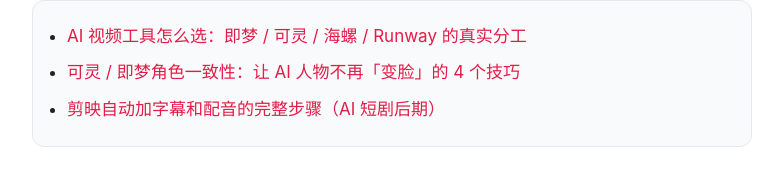
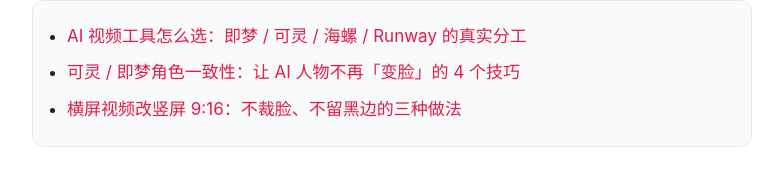
Before and after one commit to m664375988/duanju-yanjiu, a plain HTML site: page docs/posts/ai-duanju-mianfei-gongzuoliu.html in a window 1280 px wide. Shown: the part 2651-2825 px from the top of the page, without its empty margins (248-1031 px from the left). Drawn offline with Linux system fonts and the light colour scheme.

Commit message:
deploy: ai-duanju-mianfei-gongzuoliu.html

```diff
--- a/docs/posts/ai-duanju-mianfei-gongzuoliu.html
+++ b/docs/posts/ai-duanju-mianfei-gongzuoliu.html
@@ -128,7 +128,7 @@ footer.site{border-top:1px solid var(--line);color:var(--muted);font-size:13px;t
 
 
 <div class="tags" style="margin-top:30px"><span class="tag">AI短剧</span><span class="tag">免费额度</span><span class="tag">0元做短剧</span><span class="tag">即梦</span><span class="tag">可灵</span><span class="tag">海螺</span><span class="tag">剪映</span><span class="tag">额度轮换</span><span class="tag">AI视频工作流</span></div>
-<h2>相关阅读</h2><ul class="related"><li><a href="/duanju-yanjiu/posts/ai-shipin-gongju-duizhen.html">AI 视频工具怎么选：即梦 / 可灵 / 海螺 / Runway 的真实分工</a></li><li><a href="/duanju-yanjiu/posts/kelin-jue-se-yizhixing.html">可灵 / 即梦角色一致性：让 AI 人物不再「变脸」的 4 个技巧</a></li><li><a href="/duanju-yanjiu/posts/jianying-zimu-peiyin.html">剪映自动加字幕和配音的完整步骤（AI 短剧后期）</a></li></ul>
+<h2>相关阅读</h2><ul class="related"><li><a href="/duanju-yanjiu/posts/ai-shipin-gongju-duizhen.html">AI 视频工具怎么选：即梦 / 可灵 / 海螺 / Runway 的真实分工</a></li><li><a href="/duanju-yanjiu/posts/kelin-jue-se-yizhixing.html">可灵 / 即梦角色一致性：让 AI 人物不再「变脸」的 4 个技巧</a></li><li><a href="/duanju-yanjiu/posts/hengping-zhuan-shuping.html">横屏视频改竖屏 9:16：不裁脸、不留黑边的三种做法</a></li></ul>
 <p style="margin-top:24px"><a href="/duanju-yanjiu/">← 返回首页</a></p>
 </article>
 </div></main>
```
